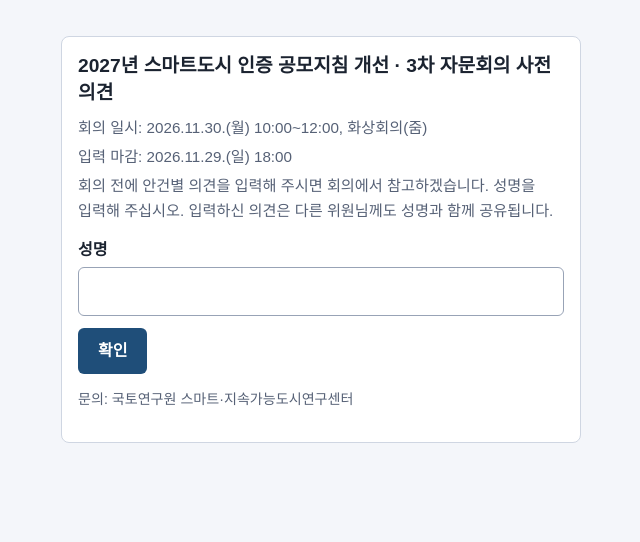
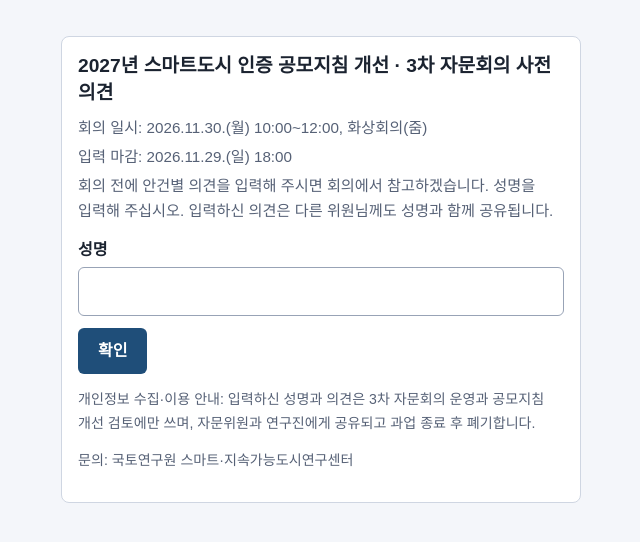
Before and after one commit to smartcitykrihs-creator/guide2027-review, a plain HTML site: page index.html in a window 1280 px wide. Shown: the whole page, without its empty margins (319-959 px from the left). Drawn offline with Linux system fonts and the light colour scheme.

Commit message:
로그인 화면에 개인정보 수집·이용 안내 추가
Co-Authored-By: Claude Opus 5.5 <noreply@anthropic.com>

```diff
--- a/app.js
+++ b/app.js
@@ -141,6 +141,7 @@
         el('p', {class: 'meta', text: '입력 마감: ' + (C.deadlineText || '')}),
         el('p', {class: 'meta', text: '회의 전에 안건별 의견을 입력해 주시면 회의에서 참고하겠습니다. 성명을 입력해 주십시오. 입력하신 의견은 다른 위원님께도 성명과 함께 공유됩니다.'}),
         form,
+        el('p', {class: 'small', text: '개인정보 수집·이용 안내: 입력하신 성명과 의견은 3차 자문회의 운영과 공모지침 개선 검토에만 쓰며, 자문위원과 연구진에게 공유되고 과업 종료 후 폐기합니다.'}),
         el('p', {class: 'small', text: contactLine()})
       ])
     ]));
--- a/index.html
+++ b/index.html
@@ -12,6 +12,6 @@
   <noscript><p class="notice">이 화면은 자바스크립트가 필요합니다. 브라우저 설정을 확인해 주십시오.</p></noscript>
 </div>
 <script src="config.js?v=20261126b"></script>
-<script src="app.js?v=20261126c"></script>
+<script src="app.js?v=20261127a"></script>
 </body>
 </html>
```
